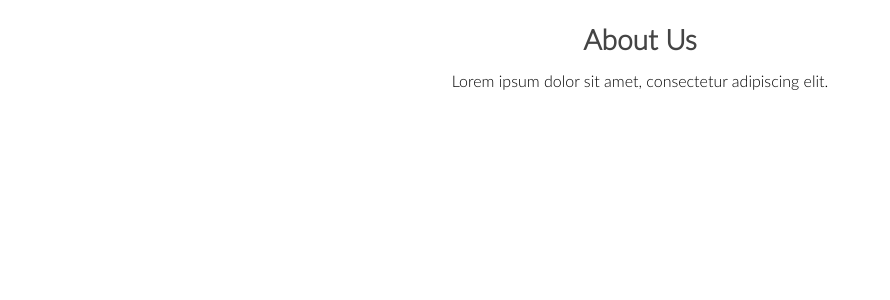
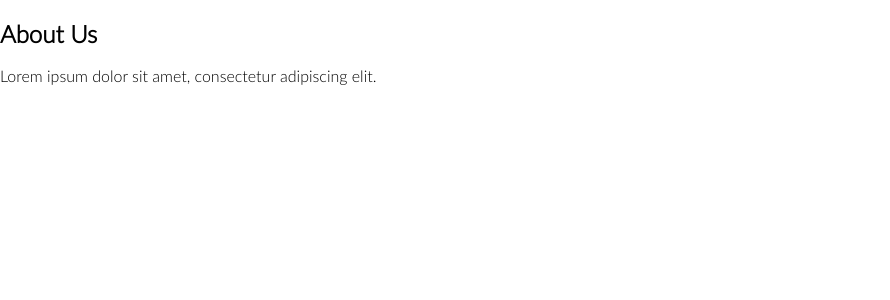
Before and after one commit to kporcelainluv/SGServices-test, a React (Create React App) app: page / in a window 1280 px wide. Shown: the top 300 px of the page, without its empty margins (0-890 px from the left). Built offline with nearby package versions, Linux system fonts and the light colour scheme.

Commit message:
refactor ComponentHeading color prop

```diff
--- a/src/components/ComponentHeading.js
+++ b/src/components/ComponentHeading.js
@@ -1,9 +1,15 @@
 import React, { Fragment } from "react";
-export const ComponentHeading = ({ name }) => {
+export const ComponentHeading = ({ name, color }) => {
   return (
     <Fragment>
-      <h2 className="portfolio__heading">{name}</h2>
-      <p className="portfolio__description">
+      <h2 className={color === "white" ? "heading heading--white" : "heading"}>
+        {name}
+      </h2>
+      <p
+        className={
+          color === "white" ? "description description--white" : "description"
+        }
+      >
         Lorem ipsum dolor sit amet, consectetur adipiscing elit.
       </p>
     </Fragment>
--- a/src/components/Portfolio.js
+++ b/src/components/Portfolio.js
@@ -44,11 +44,7 @@ export const Portfolio = () => {
   const projects = filteredProjects(type, projectsList);
   return (
     <section className="portfolio">
-      {/*<h2 className="portfolio__heading">Portfolio</h2>*/}
-      {/*<p className="portfolio__description">*/}
-      {/*  Lorem ipsum dolor sit amet, consectetur adipiscing elit.*/}
-      {/*</p>*/}
-      <ComponentHeading name={"Portfolio"} />
+      <ComponentHeading name={"Portfolio"} color="black" />
       <div className="portfolio__buttons">
         {buttons.map(button => {
           const buttonType = button === TYPES.ALL ? button : button + " design";
--- a/src/sass/variables.scss
+++ b/src/sass/variables.scss
@@ -8,4 +8,5 @@ $fs-large: 52px;
 $fs-main: 18px;
 $fs-small: 13px;
 $fs-small2: 16px;
+$fs-small3: 14px;
 $fs-medium: 28px;
```
